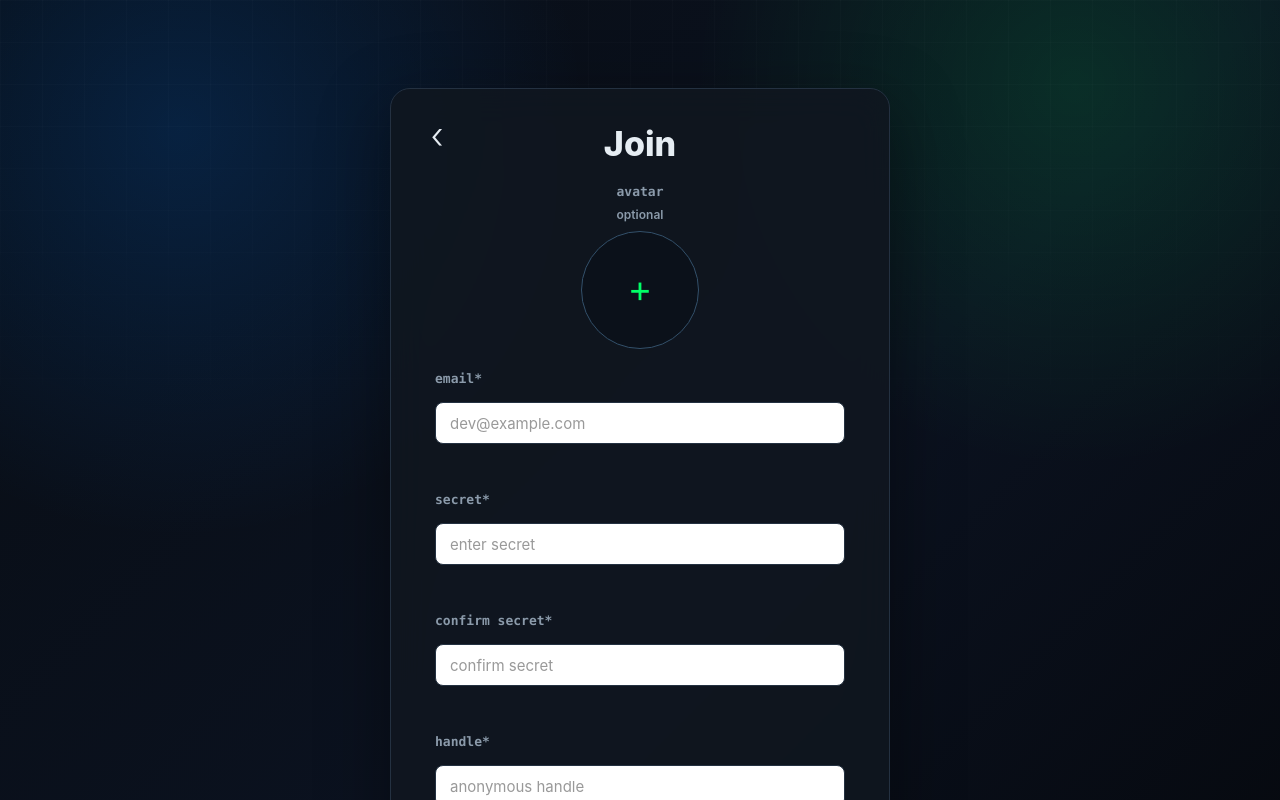
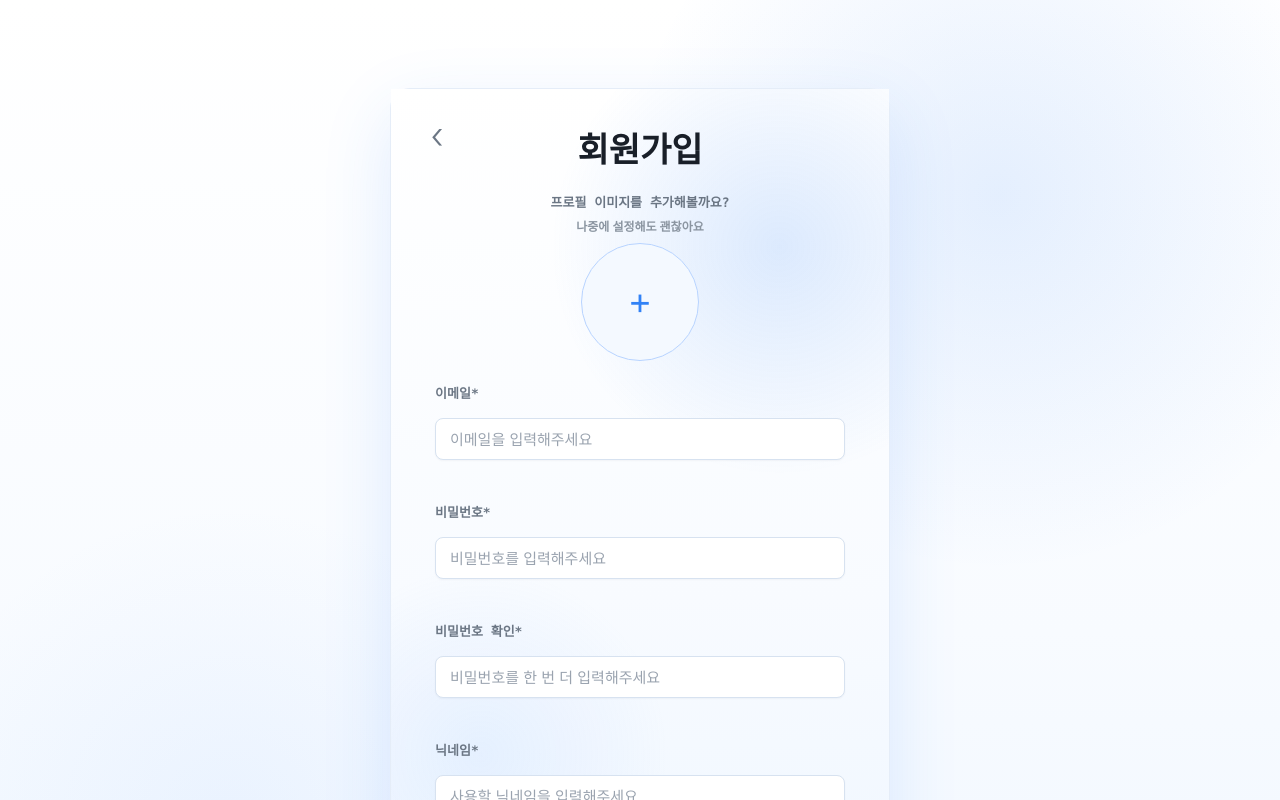
Before and after one commit to 100-hours-a-week/KTB4_Jay_Personal_Project_FE, a React (Vite) app: page / in a window 1280 px wide. Both pictures are taken after a click on the button "회원가입". Shown: the top 800 px of the page. Built offline with nearby package versions, Linux system fonts and the light colour scheme.

Commit message:
회원가입 페이지 수정

```diff
--- a/src/App.css
+++ b/src/App.css
@@ -526,6 +526,115 @@
   border-color: #1d2936;
   background-color: #151b24;
   color: #596575;
+}
+
+body:has(#signup-section) {
+  background:
+    radial-gradient(circle at 78% 18%, rgba(49, 130, 246, 0.12), transparent 28%),
+    radial-gradient(circle at 18% 76%, rgba(139, 184, 255, 0.1), transparent 24%),
+    linear-gradient(180deg, #ffffff 0%, #f8fbff 58%, #eef6ff 100%);
+}
+
+body:has(#signup-section)::before {
+  display: none;
+}
+
+.signup-section {
+  z-index: 0;
+  border-color: #e5edf8;
+  background: #ffffff;
+  color: #191f28;
+  box-shadow: 0 24px 70px rgba(49, 130, 246, 0.14);
+}
+
+.signup-section::before {
+  content: "";
+  position: fixed;
+  inset: 0;
+  z-index: -1;
+  background:
+    radial-gradient(circle at 78% 18%, rgba(49, 130, 246, 0.16), transparent 28%),
+    radial-gradient(circle at 18% 76%, rgba(139, 184, 255, 0.14), transparent 24%),
+    linear-gradient(180deg, #ffffff 0%, #f8fbff 58%, #eef6ff 100%);
+}
+
+.signup-section h2 {
+  color: #191f28;
+}
+
+.signup-section label {
+  color: #6b7684;
+}
+
+.signup-section input {
+  margin: 8px 0 0;
+  border-color: #d7e2f0;
+  background-color: #ffffff;
+  color: #191f28;
+  box-shadow: 0 1px 2px rgba(25, 31, 40, 0.04);
+}
+
+.signup-section input::placeholder {
+  color: #9aa3af;
+}
+
+.signup-section input:focus {
+  border-color: #3182f6;
+  box-shadow: 0 0 0 3px rgba(49, 130, 246, 0.14);
+}
+
+.signup-back-button {
+  color: #6b7684;
+}
+
+.signup-back-button:hover {
+  border-color: transparent;
+  background-color: #eef6ff;
+  color: #3182f6;
+}
+
+.signup-profile-field .field-error {
+  color: #8b95a1;
+}
+
+.signup-section form > .field-error {
+  min-height: 18px;
+  margin: 6px 0 18px;
+}
+
+.signup-section .signup-profile-uploader {
+  border-color: #b8d4ff;
+  background: #f4f9ff;
+}
+
+.signup-section .signup-profile-plus {
+  color: #3182f6;
+}
+
+.signup-submit-button {
+  border-color: #3182f6;
+  background: #3182f6;
+  color: #ffffff;
+}
+
+.signup-submit-button:not(:disabled):hover {
+  border-color: #1b64da;
+  background: #1b64da;
+  color: #ffffff;
+}
+
+.signup-submit-button:disabled {
+  border-color: #e5e8ef;
+  background-color: #f2f4f6;
+  color: #8b95a1;
+}
+
+.signup-section .text-button {
+  color: #6b7684;
+}
+
+.signup-section .text-button:hover {
+  color: #3182f6;
 }
 
 #post-list-section {
--- a/src/pages/SignupPage.jsx
+++ b/src/pages/SignupPage.jsx
@@ -9,7 +9,7 @@ function SignupPage({ navigate, showMessage }) {
   const [passwordCheck, setPasswordCheck] = useState('')
   const [nickname, setNickname] = useState('')
   const [profileImage, setProfileImage] = useState('')
-  const [profileImageError, setProfileImageError] = useState('optional')
+  const [profileImageError, setProfileImageError] = useState('나중에 설정해도 괜찮아요')
   const [touched, setTouched] = useState({})
   const [serverErrors, setServerErrors] = useState({})
   const [isSubmitting, setIsSubmitting] = useState(false)
@@ -36,7 +36,7 @@ function SignupPage({ navigate, showMessage }) {
 
     if (!file) {
       setProfileImage('')
-      setProfileImageError('optional')
+      setProfileImageError('')
       return
     }
 
@@ -68,7 +68,7 @@ function SignupPage({ navigate, showMessage }) {
     setServerErrors({})
 
     if (!isValid) {
-      showMessage('Join 정보를 다시 확인하세요.', 'error')
+      showMessage('회원가입 정보를 다시 확인해주세요.', 'error')
       return
     }
 
@@ -93,17 +93,17 @@ function SignupPage({ navigate, showMessage }) {
       setPasswordCheck('')
       setNickname('')
       setProfileImage('')
-      setProfileImageError('optional')
-      showMessage('Join 완료. Login 해주세요.', 'success')
+      setProfileImageError('나중에 설정해도 괜찮아요')
+      showMessage('회원가입 완료~ 로그인 해주세요!', 'success')
       navigate('login', { keepMessage: true })
     } catch (error) {
       if (error.code === 'already_exist_email') {
         setTouched((prev) => ({ ...prev, email: true }))
-        setServerErrors((prev) => ({ ...prev, email: '* duplicated email.' }))
+        setServerErrors((prev) => ({ ...prev, email: '* 이미 사용 중인 이메일이에요.' }))
         showMessage('', '')
       } else if (error.code === 'already_exist_nickname') {
         setTouched((prev) => ({ ...prev, nickname: true }))
-        setServerErrors((prev) => ({ ...prev, nickname: '* duplicated handle.' }))
+        setServerErrors((prev) => ({ ...prev, nickname: '* 이미 사용 중인 닉네임이에요.' }))
         showMessage('', '')
       } else {
         showMessage(error.message, 'error')
@@ -124,11 +124,11 @@ function SignupPage({ navigate, showMessage }) {
       >
         ‹
       </button>
-      <h2>Join</h2>
+      <h2>회원가입</h2>
 
       <form onSubmit={handleSubmit}>
         <div className="signup-profile-field">
-          <label htmlFor="signup-profile-image-input">avatar</label>
+          <label htmlFor="signup-profile-image-input">프로필 이미지를 추가해볼까요?</label>
           <p id="signup-profile-image-error" className="field-error">
             {profileImageError}
           </p>
@@ -154,11 +154,11 @@ function SignupPage({ navigate, showMessage }) {
           onChange={handleProfileImageChange}
         />
 
-        <label htmlFor="signup-email-input">email*</label>
+        <label htmlFor="signup-email-input">이메일*</label>
         <input
           id="signup-email-input"
           type="email"
-          placeholder="dev@example.com"
+          placeholder="이메일을 입력해주세요"
           value={email}
           onBlur={() => markTouched('email')}
           onChange={(event) => {
@@ -172,11 +172,11 @@ function SignupPage({ navigate, showMessage }) {
           {emailErrorMessage}
         </p>
 
-        <label htmlFor="signup-password-input">secret*</label>
+        <label htmlFor="signup-password-input">비밀번호*</label>
         <input
           id="signup-password-input"
           type="password"
-          placeholder="enter secret"
+          placeholder="비밀번호를 입력해주세요"
           value={password}
           onBlur={() => markTouched('password')}
           onChange={(event) => {
@@ -189,11 +189,11 @@ function SignupPage({ navigate, showMessage }) {
           {touched.password ? errors.password : ''}
         </p>
 
-        <label htmlFor="signup-password-check-input">confirm secret*</label>
+        <label htmlFor="signup-password-check-input">비밀번호 확인*</label>
         <input
           id="signup-password-check-input"
           type="password"
-          placeholder="confirm secret"
+          placeholder="비밀번호를 한 번 더 입력해주세요"
           value={passwordCheck}
           onBlur={() => markTouched('passwordCheck')}
           onChange={(event) => {
@@ -206,11 +206,11 @@ function SignupPage({ navigate, showMessage }) {
           {touched.passwordCheck ? errors.passwordCheck : ''}
         </p>
 
-        <label htmlFor="signup-nickname-input">handle*</label>
+        <label htmlFor="signup-nickname-input">닉네임*</label>
         <input
           id="signup-nickname-input"
           type="text"
-          placeholder="anonymous handle"
+          placeholder="사용할 닉네임을 입력해주세요"
           value={nickname}
           onBlur={() => markTouched('nickname')}
           onChange={(event) => {
@@ -231,7 +231,7 @@ function SignupPage({ navigate, showMessage }) {
             type="submit"
             disabled={!isValid || isSubmitting}
           >
-            Create Account
+            가입하기
           </button>
           <button
             id="cancel-signup-button"
@@ -239,7 +239,7 @@ function SignupPage({ navigate, showMessage }) {
             type="button"
             onClick={() => navigate('login')}
           >
-            already have access? Login
+            이미 계정이 있으신가요? 로그인하기
           </button>
         </div>
       </form>
--- a/src/utils/validation.js
+++ b/src/utils/validation.js
@@ -10,15 +10,15 @@ export function validateLogin({ email, password }) {
   const errors = {}
 
   if (email.trim() === '') {
-    errors.email = '* email is required.'
+    errors.email = '* 이메일을 입력해주세요.'
   } else if (!isValidEmail(email.trim())) {
-    errors.email = '* valid email format required. (ex: dev@example.com)'
+    errors.email = '* 이메일 형식으로 입력해주세요. (예: dev@example.com)'
   }
 
   if (password.trim() === '') {
-    errors.password = '* secret is required.'
+    errors.password = '* 비밀번호를 입력해주세요.'
   } else if (!isValidPassword(password.trim())) {
-    errors.password = '* secret must be 8-20 chars with lowercase, number, and special char.'
+    errors.password = '* 비밀번호는 영문 소문자, 숫자, 특수문자를 포함해 8~20자로 입력해주세요.'
   }
 
   return errors
@@ -28,23 +28,23 @@ export function validateSignup({ email, password, passwordCheck, nickname }) {
   const errors = {}
 
   if (!isValidEmail(email.trim())) {
-    errors.email = '* valid email format required. (ex: dev@example.com)'
+    errors.email = '* 이메일 형식으로 입력해주세요. (예: dev@example.com)'
   }
 
   if (!isValidPassword(password)) {
-    errors.password = '* secret must be 8-20 chars with lowercase, number, and special char.'
+    errors.password = '* 비밀번호는 영문 소문자, 숫자, 특수문자를 포함해 8~20자로 입력해주세요.'
   }
 
   if (passwordCheck.trim() === '') {
-    errors.passwordCheck = '* confirm secret is required.'
+    errors.passwordCheck = '* 비밀번호를 한 번 더 입력해주세요.'
   } else if (password !== passwordCheck) {
-    errors.passwordCheck = '* secret does not match.'
+    errors.passwordCheck = '* 비밀번호가 일치하지 않아요.'
   }
 
   if (nickname.trim() === '') {
-    errors.nickname = '* handle is required.'
+    errors.nickname = '* 닉네임을 입력해주세요.'
   } else if (nickname.trim().length > 10) {
-    errors.nickname = '* handle can be up to 10 chars.'
+    errors.nickname = '* 닉네임은 10자 이내로 입력해주세요.'
   }
 
   return errors
@@ -64,11 +64,11 @@ export function validatePostForm({ title, content }) {
 
 export function validateProfile({ nickname }) {
   if (nickname.trim() === '') {
-    return '* handle is required.'
+    return '* 닉네임을 입력해주세요.'
   }
 
   if (nickname.trim().length > 10) {
-    return '* handle can be up to 10 chars.'
+    return '* 닉네임은 10자 이내로 입력해주세요.'
   }
 
   return ''
@@ -78,17 +78,17 @@ export function validatePasswordEdit({ currentPassword, newPassword, newPassword
   const errors = {}
 
   if (currentPassword.trim() === '') {
-    errors.currentPassword = '* current secret is required.'
+    errors.currentPassword = '* 현재 비밀번호를 입력해주세요.'
   }
 
   if (!isValidPassword(newPassword)) {
-    errors.newPassword = '* secret must be 8-20 chars with lowercase, number, and special char.'
+    errors.newPassword = '* 새 비밀번호는 영문 소문자, 숫자, 특수문자를 포함해 8~20자로 입력해주세요.'
   }
 
   if (newPasswordCheck.trim() === '') {
-    errors.newPasswordCheck = '* confirm secret is required.'
+    errors.newPasswordCheck = '* 새 비밀번호를 한 번 더 입력해주세요.'
   } else if (newPassword !== newPasswordCheck) {
-    errors.newPasswordCheck = '* secret does not match.'
+    errors.newPasswordCheck = '* 새 비밀번호가 일치하지 않아요.'
   }
 
   return errors
```
